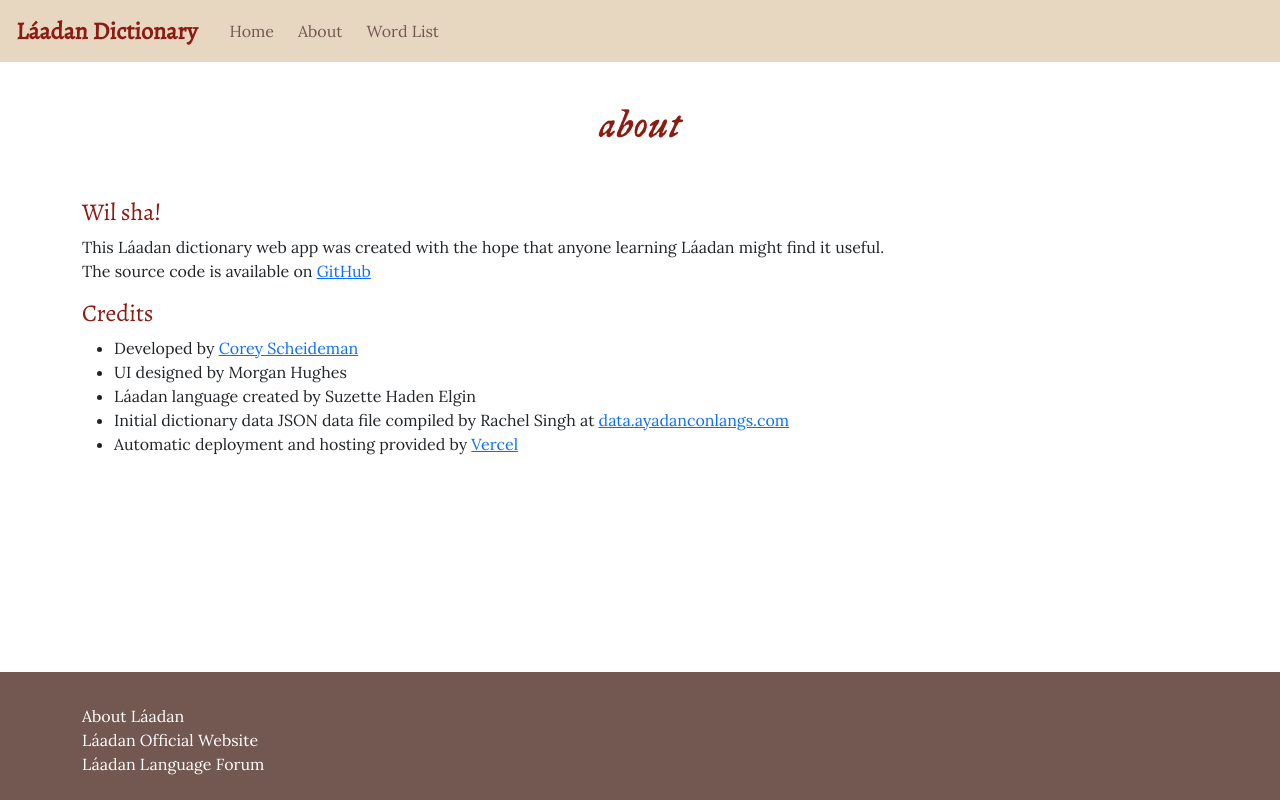
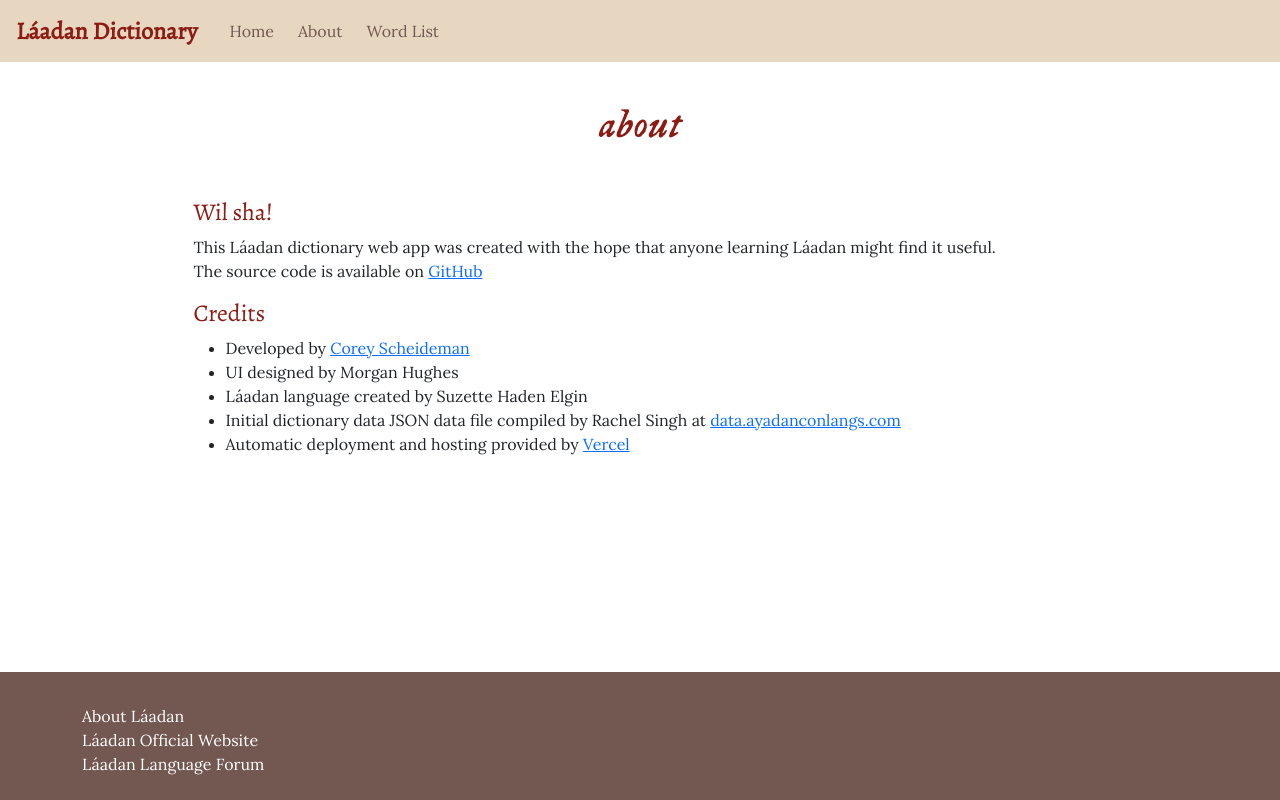
Before and after one commit to corscheid/laadan-dict, a Next.js app: page /about in a window 1280 px wide. Built offline with nearby package versions, Linux system fonts and the light colour scheme.

Commit message:
UI tweaks, About page refactoring

```diff
--- a/pages/about.tsx
+++ b/pages/about.tsx
@@ -1,28 +1,40 @@
 import Layout from '../components/Layout'
+
+interface NewTabLinkProps {
+  href: string
+  children: string
+}
+
+const NewTabLink = ({ href, children }: NewTabLinkProps): JSX.Element => {
+  return <a rel="noopener noreferrer" target="_blank" href={href}>{children}</a>
+}
 
 const AboutPage = () => (
   <Layout title="About">
+    <div className="flex-container">
+      <div className="about-content">
         <h1 className="page-title">About</h1>
         <h2 className="page-subtitle">Wil sha!</h2>
-
         <p>
-      This Láadan dictionary web app was created with the hope that anyone learning Láadan might find it useful.<br />
+          This Láadan dictionary web app was created with the hope that anyone learning Láadan might find it useful.
+          <br />
           The source code is available
-      on <a rel="noopener noreferrer" target="_blank" href="https://github.com/corscheid/laadan-dict">GitHub</a>
+          on <NewTabLink href="https://github.com/corscheid/laadan-dict">GitHub</NewTabLink>
         </p>
-
         <h2 className="page-subtitle">Credits</h2>
         <ul>
-      <li>Developed by <a rel="noopener noreferrer" target="_blank" href="https://corscheid.dev">Corey Scheideman</a></li>
+          <li>Developed by <NewTabLink href="https://corscheid.dev">Corey Scheideman</NewTabLink></li>
           <li>UI designed by Morgan Hughes</li>
           <li>Láadan language created by Suzette Haden Elgin</li>
           <li>Initial dictionary data JSON data file compiled by Rachel Singh
-        at <a rel="noopener noreferrer" target="_blank" href="http://data.ayadanconlangs.com/">data.ayadanconlangs.com</a>
+            at <NewTabLink href="http://data.ayadanconlangs.com">data.ayadanconlangs.com</NewTabLink>
           </li>
           <li>Automatic deployment and hosting provided
-        by <a rel="noopener noreferrer" target="_blank" href="https://vercel.com">Vercel</a>
+            by <NewTabLink href="https://vercel.com">Vercel</NewTabLink>
           </li>
         </ul>
+      </div>
+    </div>
   </Layout>
 )
 
--- a/styles/globals.css
+++ b/styles/globals.css
@@ -33,6 +33,10 @@ html, body {
   font-size: 1.5em;
   font-weight: bold;
   color: var(--dark-red) !important;
+}
+
+.navbar-toggler {
+  margin-right: 1rem;
 }
 
 .nav-link {
@@ -110,11 +114,12 @@ html, body {
   color: var(--liver);
 }
 
-.word-list {
+.word-list,
+.results,
+.about-content {
   width: 80%;
 }
 
 .results {
-  width: 80%;
   margin: 4em auto;
 }
```
Lines whose indentation alone changed are shown as unchanged.
